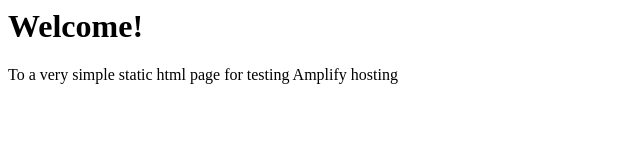
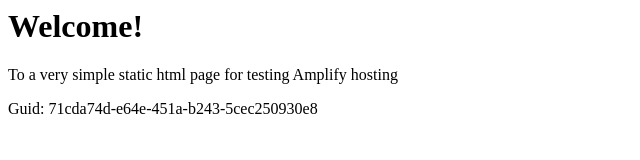
Before and after one commit to aws-aemilia-yul/Github-PR-Commit-Integration-Test-DoNotTouch-Gith-P5X5MO5I-v1-prod-ca-central-1, a website: page src/index.html in a window 1280 px wide. Shown: the whole page, without its empty margins (0-640 px from the left). Drawn offline with Linux system fonts and the light colour scheme.

Commit message:
commit from integ tests

```diff
--- a/src/index.html
+++ b/src/index.html
@@ -1,3 +1,5 @@
+
+
 <html lang="en">
 
 <head>
@@ -10,6 +12,6 @@
 <body>
     <h1>Welcome!</h1>
     <p>To a very simple static html page for testing Amplify hosting</p>
-</body>
+    <p>Guid: 71cda74d-e64e-451a-b243-5cec250930e8</p></body>
 
 </html>
```
